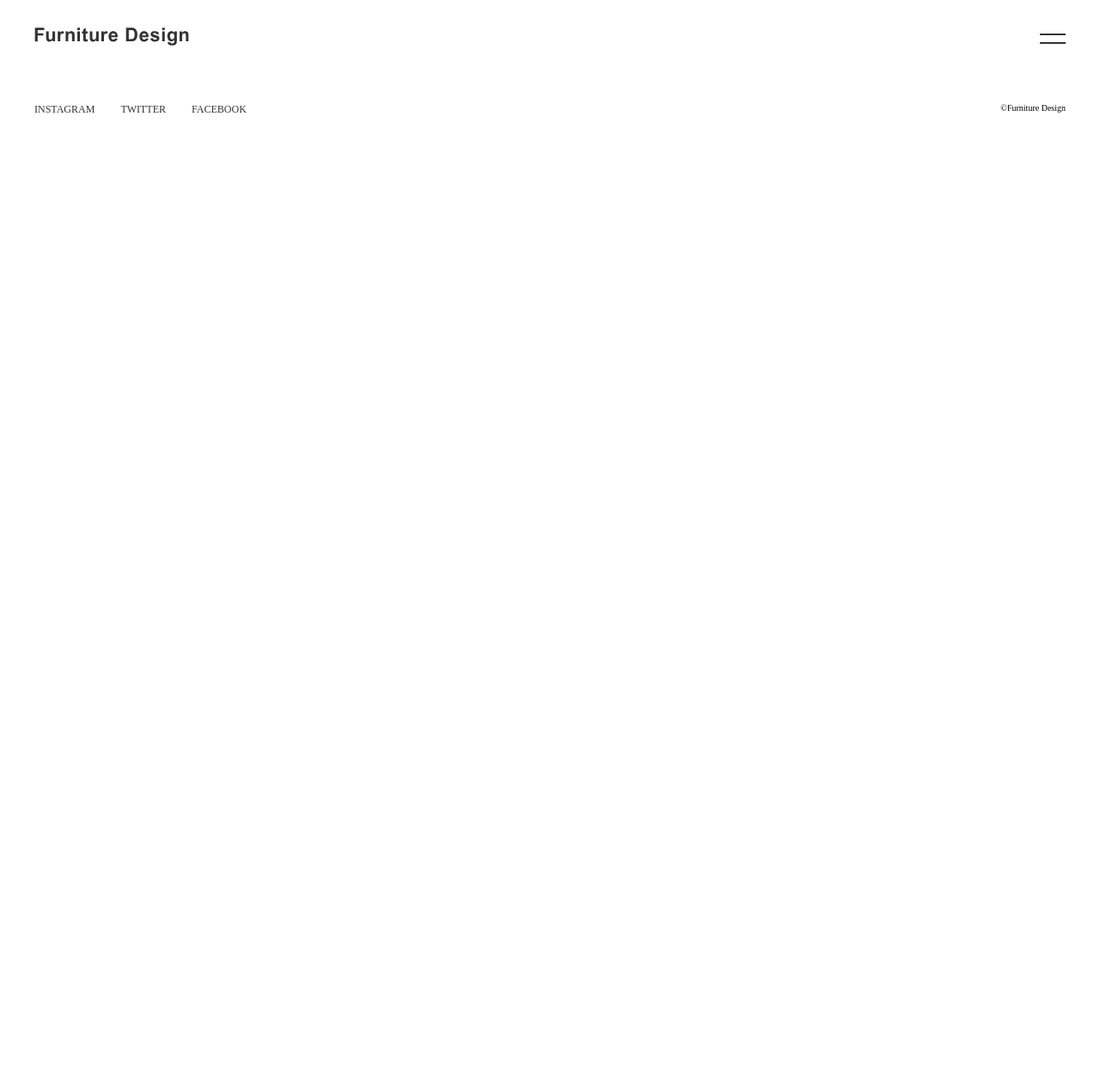
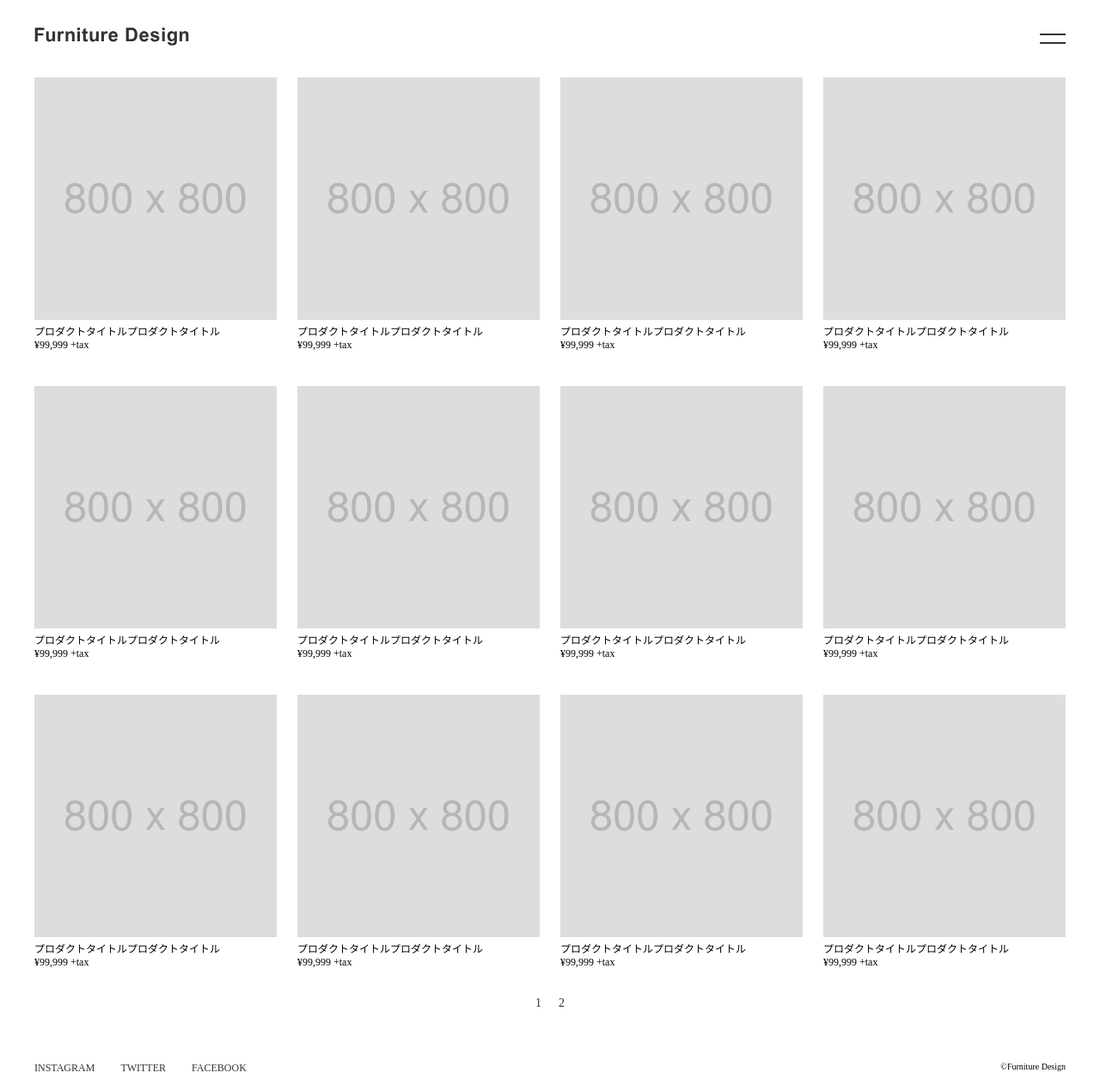
Before and after one commit to KojimaShunki/Furniture-Design, a plain HTML site: page products.html in a window 1280 px wide. Shown: the whole page at 86% size. Before the commit the page ends 800 px from the top, so only its background shows below. Drawn offline with Linux system fonts and the light colour scheme; some packages are replaced by stand-ins of ours.

Commit message:
products commit

```diff
--- a/css/styles.scss
+++ b/css/styles.scss
@@ -140,6 +140,15 @@ main {
     font-size: 0.875rem;
     text-align: center;
   }
+
+  .index-btn {
+    display: flex;
+    justify-content: center;
+
+    a {
+      margin: 0 10px;
+    }
+  }
 }
 
 footer {
--- a/products.html
+++ b/products.html
@@ -29,6 +29,28 @@
     </nav>
   </header>
 
+  <main>
+    <ul>
+      <li><img src="img/item1.jpg" alt="アイテム1">プロダクトタイトルプロダクトタイトル<br>¥99,999 +tax</li>
+      <li><img src="img/item2.jpg" alt="アイテム2">プロダクトタイトルプロダクトタイトル<br>¥99,999 +tax</li>
+      <li><img src="img/item3.jpg" alt="アイテム3">プロダクトタイトルプロダクトタイトル<br>¥99,999 +tax</li>
+      <li><img src="img/item4.jpg" alt="アイテム4">プロダクトタイトルプロダクトタイトル<br>¥99,999 +tax</li>
+      <li><img src="img/item5.jpg" alt="アイテム5">プロダクトタイトルプロダクトタイトル<br>¥99,999 +tax</li>
+      <li><img src="img/item6.jpg" alt="アイテム6">プロダクトタイトルプロダクトタイトル<br>¥99,999 +tax</li>
+      <li><img src="img/item7.jpg" alt="アイテム7">プロダクトタイトルプロダクトタイトル<br>¥99,999 +tax</li>
+      <li><img src="img/item8.jpg" alt="アイテム8">プロダクトタイトルプロダクトタイトル<br>¥99,999 +tax</li>
+      <li><img src="img/item9.jpg" alt="アイテム9">プロダクトタイトルプロダクトタイトル<br>¥99,999 +tax</li>
+      <li><img src="img/item10.jpg" alt="アイテム10">プロダクトタイトルプロダクトタイトル<br>¥99,999 +tax</li>
+      <li><img src="img/item11.jpg" alt="アイテム11">プロダクトタイトルプロダクトタイトル<br>¥99,999 +tax</li>
+      <li><img src="img/item12.jpg" alt="アイテム12">プロダクトタイトルプロダクトタイトル<br>¥99,999 +tax</li>
+    </ul>
+
+    <div class="index-btn">
+      <a href="products.html">1</a>
+      <a href="products2.html">2</a>
+    </div>
+  </main>
+
   <footer>
     <ul>
       <li><a href="">INSTAGRAM</a></li>
```
Also changed, not shown: products2.html (added, +57 -0 lines), css/styles.css, 1 other file.
